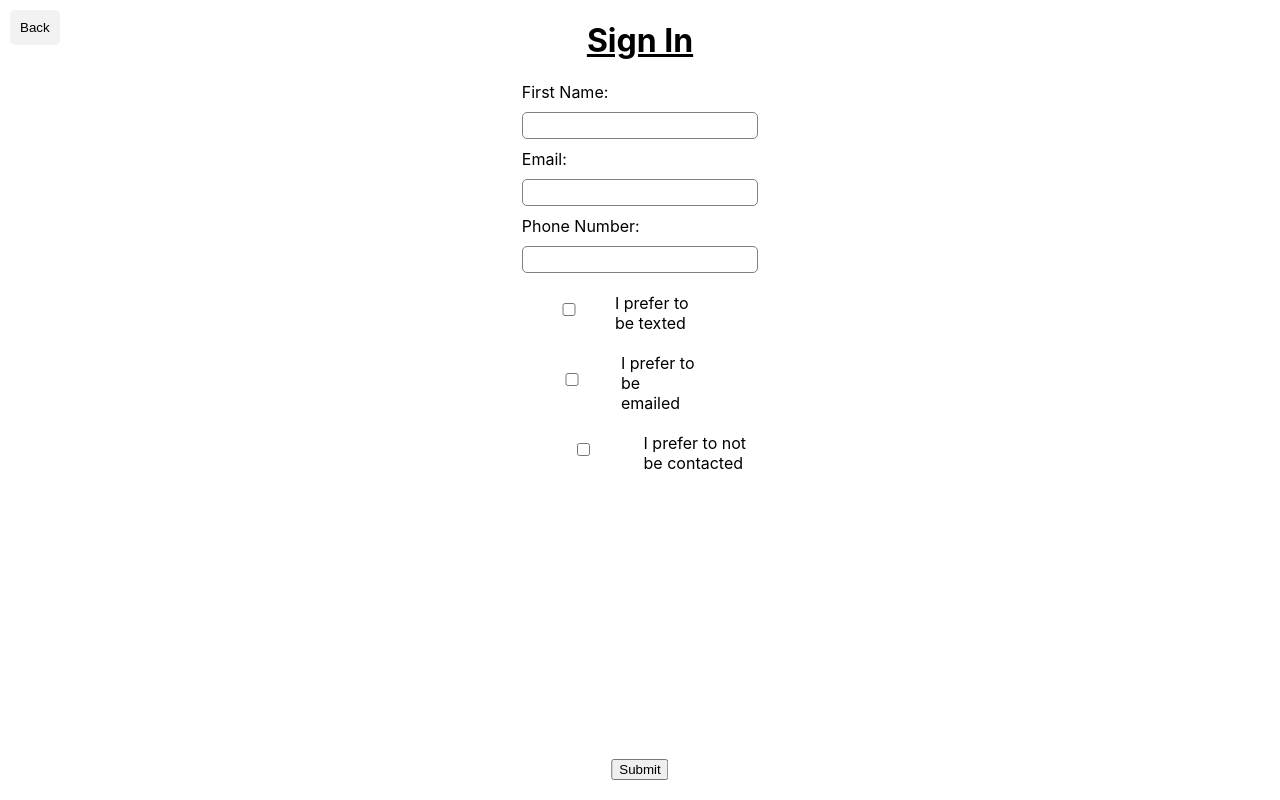
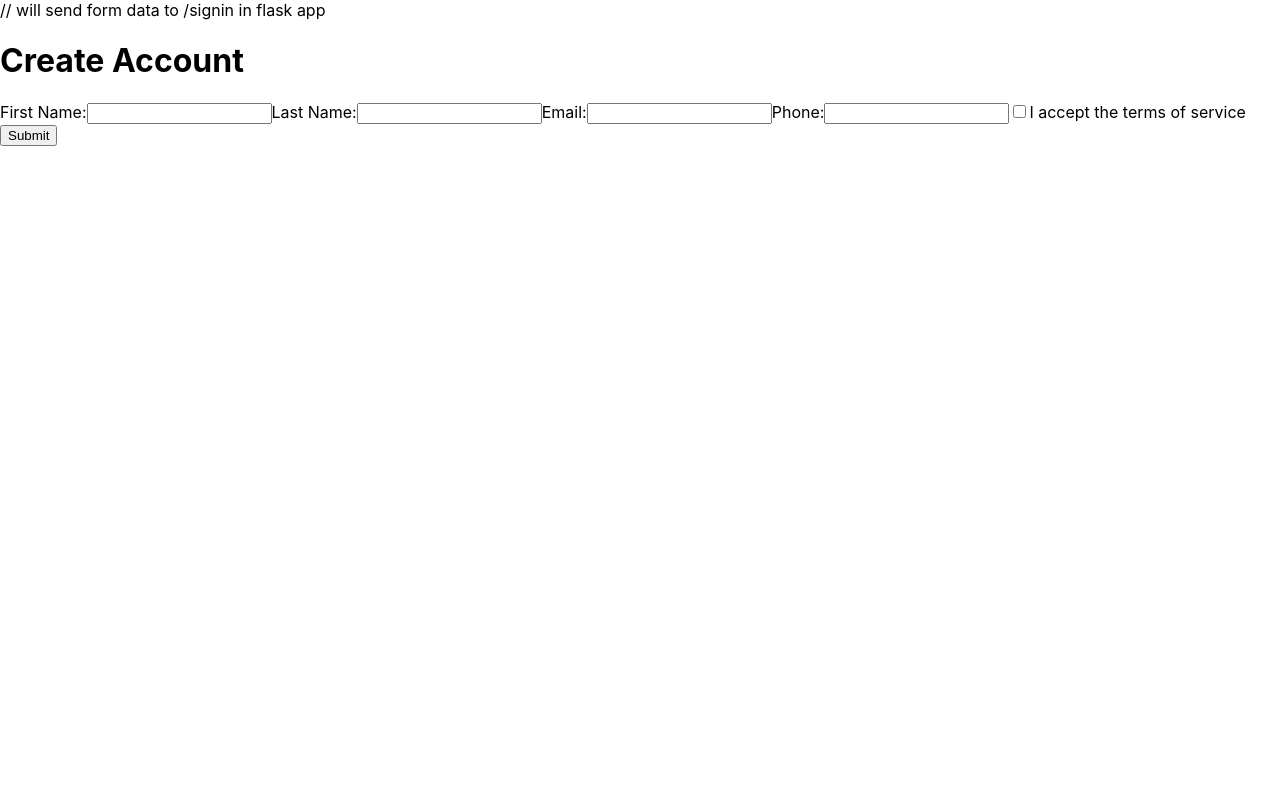
Before and after one commit to gibsonc2/Boomtown---CofC-Captsone, a React (Create React App) app in the folder openhouse/: page / in a window 1280 px wide. Built offline with nearby package versions, Linux system fonts and the light colour scheme.

Commit message:
Update App.js

```diff
--- a/openhouse/src/App.js
+++ b/openhouse/src/App.js
@@ -1,121 +1,86 @@
-import logo from './logo.svg';
-import './App.css';
-import React, { useState } from 'react';
+import React from "react";
 
-
-function App() {
-  const [firstName, setFirstName] = useState('');
-  const [email, setEmail] = useState('');
-  const [phoneNumber, setPhoneNumber] = useState('');
-  const [preferText, setPreferText] = useState(false);
-  const [preferEmail, setPreferEmail] = useState(false);
-  const [preferNoContact, setPreferNoContact] = useState(false);
-
-  const handleFirstNameChange = (event) => {
-    setFirstName(event.target.value);
-  };
-
-  const handleEmailChange = (event) => {
-    setEmail(event.target.value);
-  };
-
-  const handlePhoneNumberChange = (event) => {
-    setPhoneNumber(event.target.value);
-  };
-
-  const handlePreferTextChange = (event) => {
-    setPreferText(event.target.checked);
-  };
-
-  const handlePreferEmailChange = (event) => {
-    setPreferEmail(event.target.checked);
-  };
-
-  const handlePreferNoContactChange = (event) => {
-    setPreferNoContact(event.target.checked);
-  };
+export default function App() {
+  const [fname, setFName] = React.useState("");
+  const [lname, setLName] = React.useState("");
+  const [email, setEmail] = React.useState("");
+  const [phone, setPhone] = React.useState("");
+  const [acceptedTerms, setAcceptedTerms] = React.useState(false);
 
   const handleSubmit = (event) => {
+    console.log(`
+      Email: ${email}
+      Password: ${fname}
+      Accepted Terms: ${acceptedTerms}
+    `);
+
     event.preventDefault();
-    // code to submit the form data goes here
-  };
+  }
 
   return (
-    <div className="form-container">
+    <form method='POST' action='/signin'> // will send form data to /signin in flask app
+      <h1>Create Account</h1>
 
-      <div class="back-button-container">
-    <button class="back-button">Back</button>
-  </div>
+      <label>
+        First Name:
+        <input
+          name="fname"
+          type="fname"
+          id="fname"
+          value={fname}
+          onChange={e => setFName(e.target.value)}
+          required />
+      </label>
 
-      <h1 className="title">Sign In</h1>
-      <form onSubmit={handleSubmit}>
-        <div>
-          <label htmlFor="first-name-input">First Name:</label>
+      <label>
+        Last Name:
         <input
-            id="first-name-input"
-            type="text"
-            value={firstName}
-            onChange={handleFirstNameChange}
-          />
-        </div>
-        <div>
-          <label htmlFor="email-input">Email:</label>
+          name="lname"
+          type="lname"
+          id="lname"
+          value={lname}
+          onChange={e => setLName(e.target.value)}
+          required />
+      </label>
+
+      <label>
+        Email:
         <input
-            id="email-input"
+          name="email"
           type="email"
+          id="email"
           value={email}
-            onChange={handleEmailChange}
-          />
-        </div>
-        <div>
-          <label htmlFor="phone-number-input">Phone Number:</label>
+          onChange={e => setEmail(e.target.value)}
+          required />
+      </label>
+
+      <label>
+        Phone:
         <input
-            id="phone-number-input"
-            type="tel"
-            value={phoneNumber}
-            onChange={handlePhoneNumberChange}
-          />
-        </div>
-        <div className="checkbox-container">
-          <label htmlFor="prefer-text-checkbox">
+          name="phone"
+          type="phone"
+          id="phone"
+          value={phone}
+          onChange={e => setPhone(e.target.value)}
+          required />
+      </label>
+
+      <label>
         <input
-              id="prefer-text-checkbox"
+          name="acceptedTerms"
           type="checkbox"
-              checked={preferText}
-              onChange={handlePreferTextChange}
-            />
-            I prefer to be texted
+          id="acceptedTerms"
+          onChange={e => setAcceptedTerms(e.target.value)}
+          required />
+        I accept the terms of service
       </label>
-        </div>
-        <div className="checkbox-container">
-          <label htmlFor="prefer-email-checkbox">
-            <input
-              id="prefer-email-checkbox"
-              type="checkbox"
-              checked={preferEmail}
-              onChange={handlePreferEmailChange}
-            />
-            I prefer to be emailed
-          </label>
-        </div>
-        <div className="checkbox-container">
-          <label htmlFor="prefer-no-contact-checkbox">
-            <input
-              id="prefer-no-contact-checkbox"
-              type="checkbox"
-              checked={preferNoContact}
-              onChange={handlePreferNoContactChange}
-            />
-            I prefer to not be contacted
-          </label>
-        </div>
-        <div class="submit-container">
-        <button type="submit">Submit</button>
-      </div>
+
+      <button
+          type="submit"
+          value="Submit"
+       >Submit
+      </button>
+
     </form>
-    </div>
     );
 }
-
-
-export default App;
```
Lines whose indentation alone changed are shown as unchanged.
